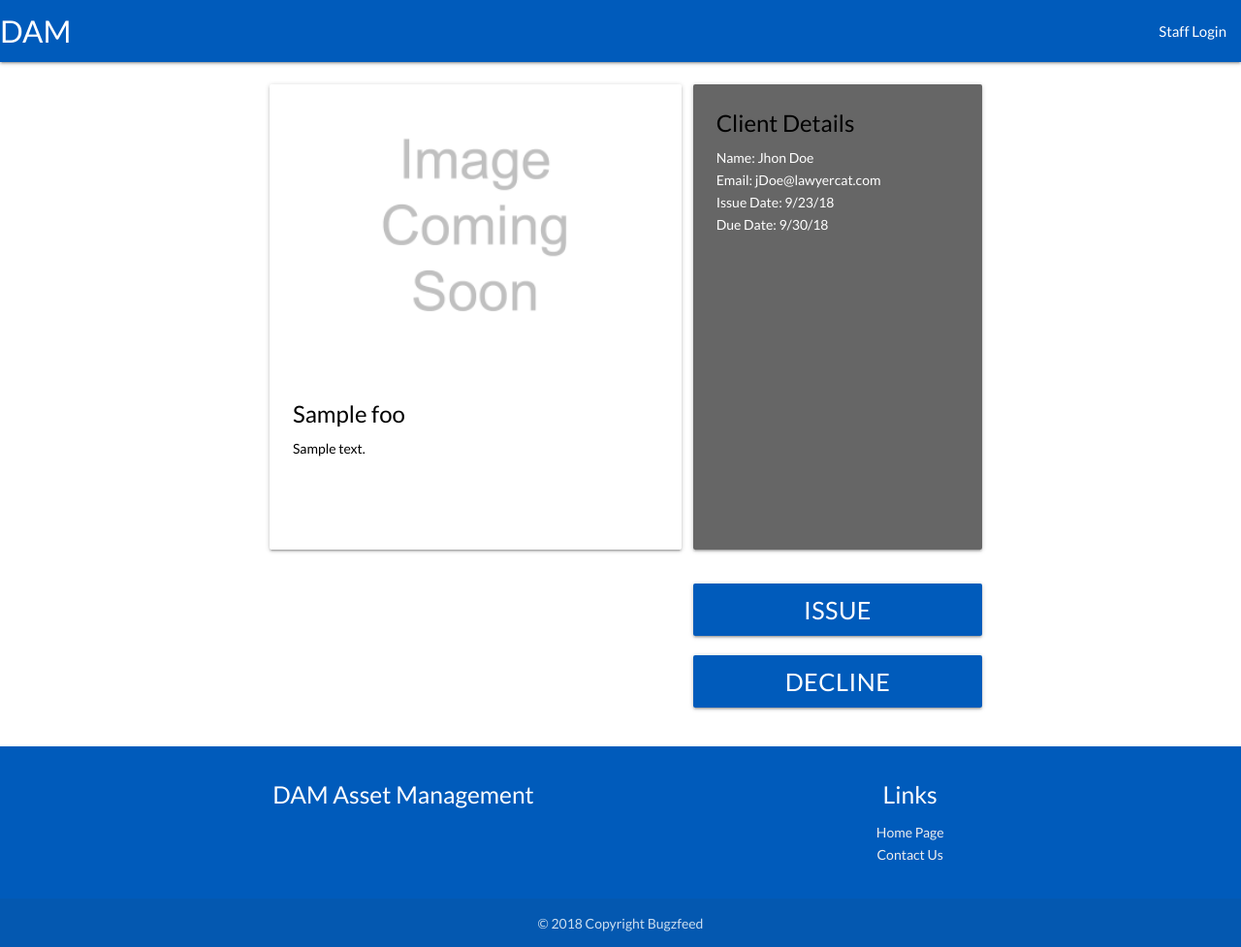
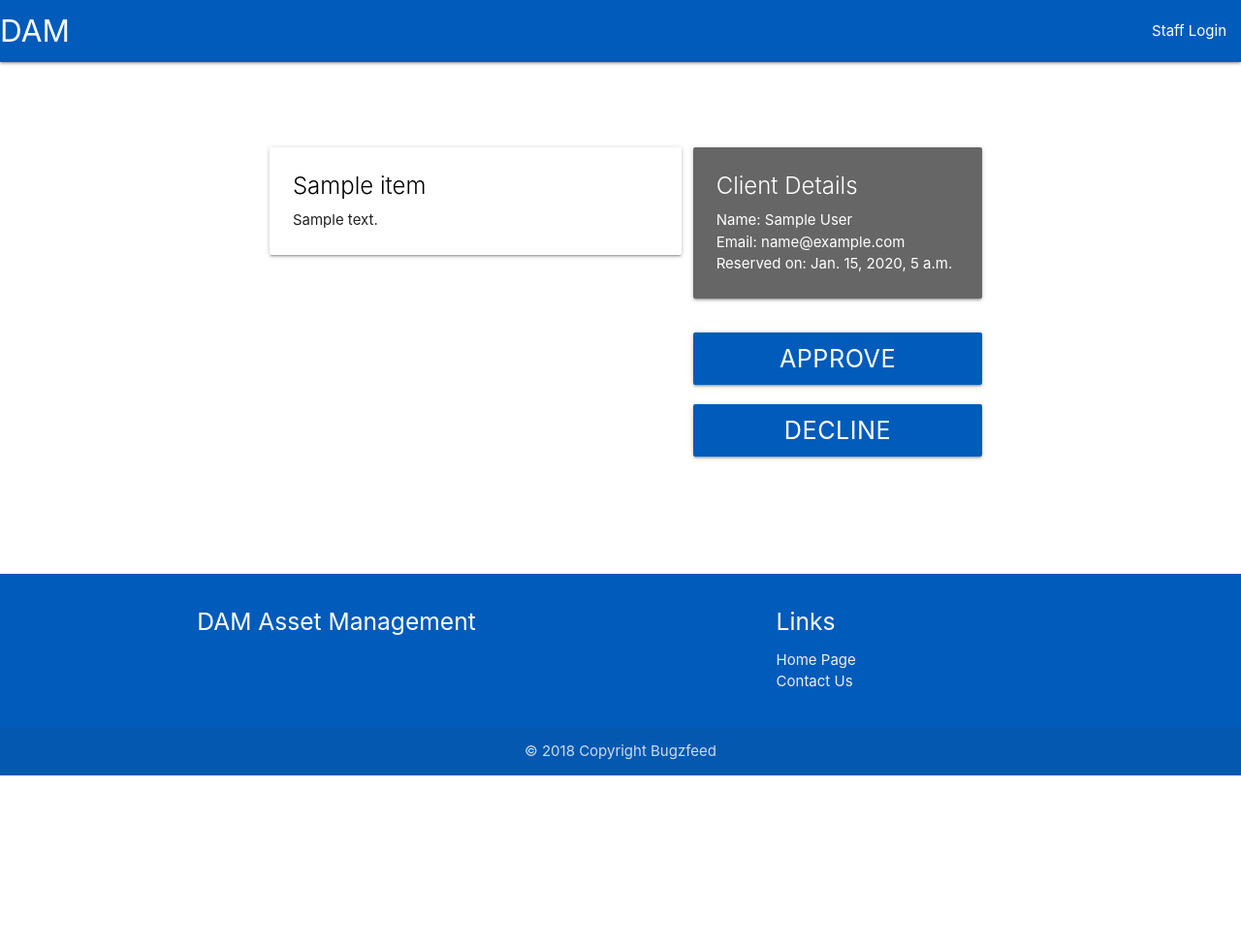
Before and after one commit to anandimous/DAM, a Django app: template dam/loans/templates/loans/loanItem.html in a window 1280 px wide. Shown: the whole page at 97% size. After the commit the page ends 800 px from the top, so only its background shows below. Run offline with Django 3.2, Linux system fonts and the light colour scheme; tables that the repository leaves empty hold one stand-in row (values such as "Sample post"); the template is opened without the code that fills it: values that come from a table or form of the project are taken from there, most other values are stand-ins (such as "Sample title", 1, 10 or a date in 2020); parts of the project's set-up code (start-up, migrations or seed data) failed here and were passed over.

Commit message:
skeleton files for loaning item

```diff
--- a/dam/inventory/models.py
+++ b/dam/inventory/models.py
@@ -1,5 +1,4 @@
 from django.db import models
-
 
 class Item(models.Model):
     name = models.CharField(max_length=50)
--- a/dam/loans/templates/loans/base.html
+++ b/dam/loans/templates/loans/base.html
@@ -2,11 +2,9 @@
 <html>
 <head>
     {% load static %}
-    <link rel="stylesheet" href="{% static 'css/style.css' %}" type="text/css">
+    <link href="https://fonts.googleapis.com/icon?family=Material+Icons" rel="stylesheet">
     <link rel="stylesheet" href="{% static 'css/materialize.min.css' %}" type="text/css">
-    <link rel="stylesheet" href="{% static 'css/materialize.css' %}" type="text/css">
-    <link rel="stylesheet" href="{% static 'css/results_style.css' %}" type="text/css">
-    <link href="https://fonts.googleapis.com/icon?family=Material+Icons" rel="stylesheet">
+    <link rel="stylesheet" href="{% static 'css/issue_style.css' %}" type="text/css">
     <meta name="viewport" content="width=device-width, initial-scale=1.0"/>
     <title>{% block title %}{% endblock %}</title>
 </head>
--- a/dam/loans/templates/loans/loanItem.html
+++ b/dam/loans/templates/loans/loanItem.html
@@ -5,18 +5,14 @@
 
 {% block body %}
 <div class="row ">
-
     <div class="col s6 offset-s1">
         <div class="card">
             <div class="card-image" style="background-image:url({% static 'img/placeholder.png' %});background-size:80%;background-repeat: no-repeat;background-position:center;">
             </div>
             <div class="card-content">
-                <span class="card-title" style="color:black;">{{ foo.name }}</span>
-
-                <p>{{ foo.description }}</p>
-
+                <span class="card-title" style="color:black;"> {{reserved.item.name}}</span>
+                <p> {{reserved.item.description}}</p>
             </div>
-            <a class="link" href="#"></a>
         </div>
     </div>
 
@@ -25,16 +21,15 @@
             <div class="card" style="background-color: #666666">
                 <div class="card-content white-text">
                     <span class="card-title">Client Details</span>
-                    <p>Name: Jhon Doe</p>
-                    <p>Email: jDoe@lawyercat.com</p>
-                    <p>Issue Date: 9/23/18</p>
-                    <p>Due Date: 9/30/18</p>
+                    <p>Name: {{reserved.client.first_name}} {{reserved.client.last_name}}</p>
+                    <p>Email: {{reserved.client.email}}</p>
+                    <p>Reserved on: {{reserved.reserved_at}}</p>
                 </div>
             </div>
         </div>
         <div class="row">
             <a class="waves-effect waves-light btn-large">
-                <span class="flow-text">Issue</span>
+                <span class="flow-text">Approve</span>
             </a>
         </div>
         <div class="row">
--- a/dam/loans/urls.py
+++ b/dam/loans/urls.py
@@ -1,5 +1,5 @@
-from django.conf.urls import url
-from .views import index
+from django.urls import path
+from .views import reservations
 urlpatterns = [
-    url(r'^$', index, name='index')
+    path('reservations/<int:reservation_id>/', reservations, name='reservations')
 ]
```
Also changed, not shown: dam/loans/views.py (+14 -3 lines), static/css/issue_style.css (+0 -46 lines).
